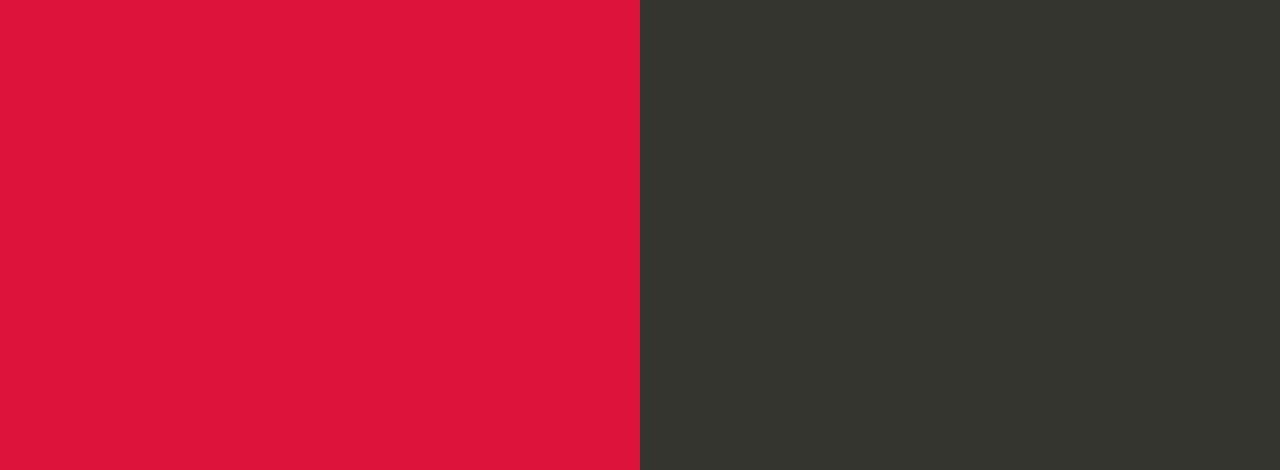
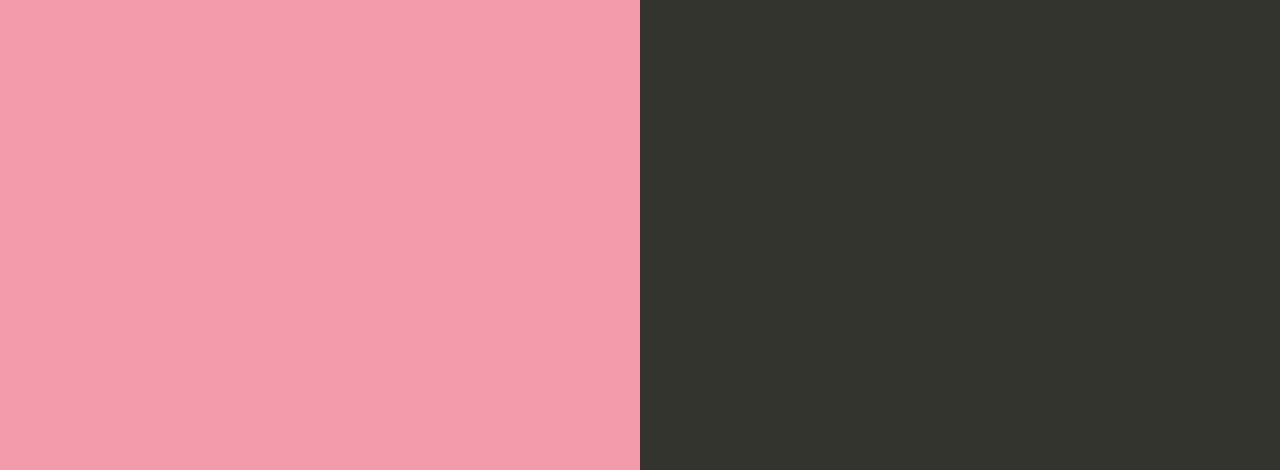
Before and after one commit to SabashiniRajamanohar/nodejs-webapp-cicd, a website: page index.html in a window 1280 px wide. Shown: the part 330-800 px from the top of the page. Drawn offline with Linux system fonts and the light colour scheme.

Commit message:
add a colour

```diff
--- a/index.html
+++ b/index.html
@@ -35,7 +35,7 @@
 
         text-align: right;
         padding-top: 11em;
-        background-color: crimson;
+        background-color: #F49BAB;
 
       }
       .textColumn p {
```
